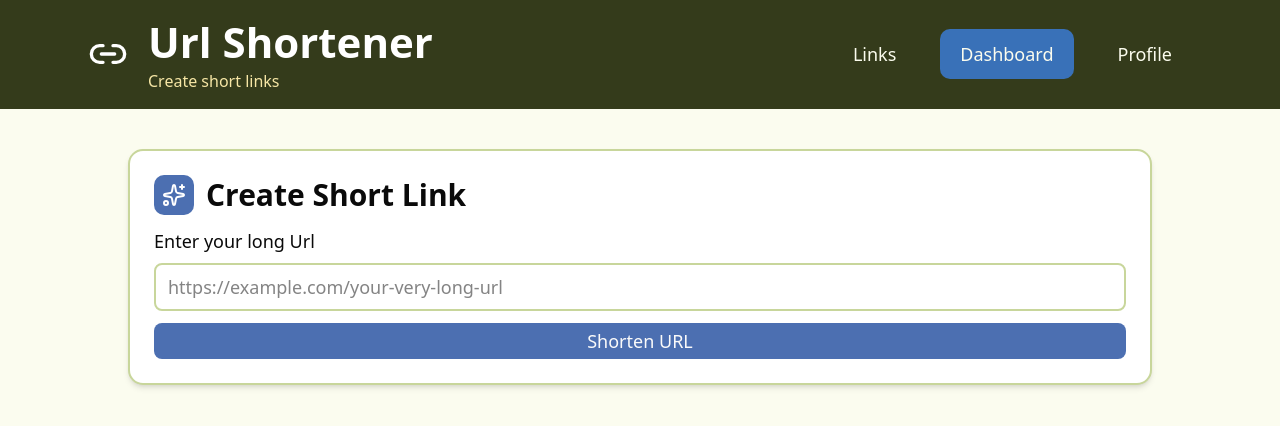
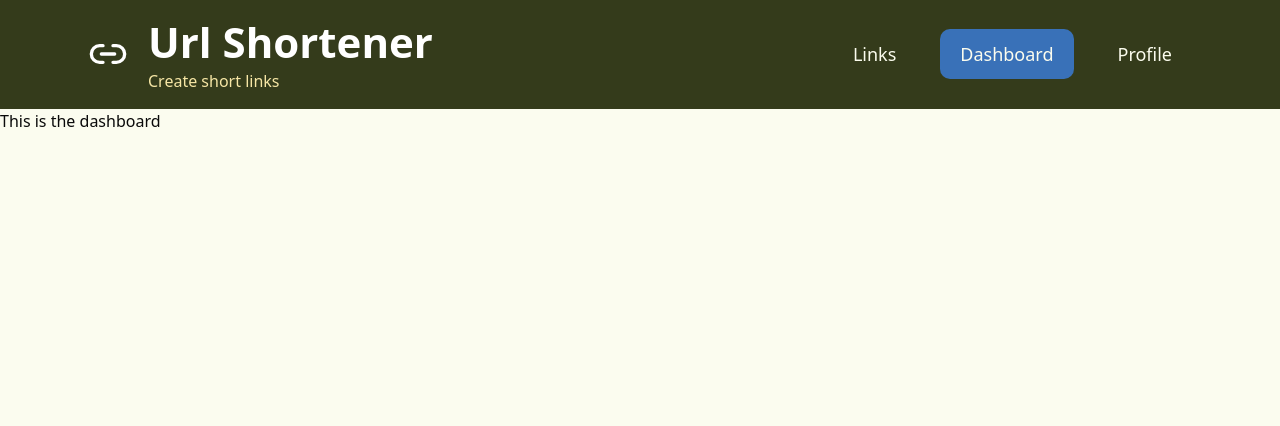
Before and after one commit to SpiritSocks/URL-Shortener-SaaS, a React (Vite) app in the folder frontend/: page /home in a window 1280 px wide. Both pictures are taken after a click on the button "Dashboard". Shown: the top 426 px of the page. Built offline with nearby package versions, Linux system fonts and the light colour scheme.

Commit message:
Made the Links menu and implemented lift state up to switch menus

```diff
--- a/frontend/src/pages/LoginRegistrationPage/LoginRegistrationPage.tsx
+++ b/frontend/src/pages/LoginRegistrationPage/LoginRegistrationPage.tsx
@@ -18,12 +18,12 @@ const LoginRegistrationPage = () => {
 
     const handleLogin = () => {
         console.log('login')
-        navigate('/linkshomepage')
+        navigate('/home')
     }
 
     const handleRegistration = () => {
         console.log('register')
-        navigate('/linkshomepage')
+        navigate('/home')
     }
 
     const [mode, setMode] = useState<'login' | 'register'>('login');
--- a/frontend/src/pages/MainPage/MainPage.tsx
+++ b/frontend/src/pages/MainPage/MainPage.tsx
@@ -1,13 +1,32 @@
+import { useState } from 'react';
 
 import Header from '../../shared/components/Header/Header';
 import LinksMenu from '@/shared/components/LinksMenu/LinksMenu';
+import DashboardMenu from '@/shared/components/DashboardMenu/DashboardMenu';
 
 
 const MainPage = () => {
+
+    const [activeMenu, setActiveMenu] = useState<'links' | 'dashboard' | null>('links');
+
+    const handleMenuToggle = (menu: 'links' | 'dashboard') => {
+        setActiveMenu(menu);
+    };
+
     return (
         <>
-        <Header/>
-        <LinksMenu/>
+        <Header
+            activeMenu={activeMenu}
+            onMenuClick={handleMenuToggle}
+        />
+
+        <LinksMenu
+        isOpen={activeMenu === 'links'}
+        />
+
+        <DashboardMenu
+        isOpen={activeMenu === 'dashboard'}
+        />
         </>
     )
 }
--- /dev/null
+++ b/frontend/src/pages/ProfilePage/ProfilePage.tsx
@@ -0,0 +1,10 @@
+
+const ProfilePage = () => {
+    return (
+        <>
+        <h1>Profile Page!</h1>
+        </>
+    )
+}
+
+export default ProfilePage;
--- a/frontend/src/shared/components/DashboardMenu/DashboardMenu.tsx
+++ b/frontend/src/shared/components/DashboardMenu/DashboardMenu.tsx
@@ -0,0 +1,16 @@
+
+type DashboardMenuProps = {
+    isOpen: boolean;
+}
+
+
+const DashboardMenu = ({isOpen}: DashboardMenuProps) => {
+    if (!isOpen) return null;
+    return (
+        <>
+        <h1>This is the dashboard</h1>
+        </>
+    )
+}
+
+export default DashboardMenu;
--- a/frontend/src/shared/components/Header/Header.tsx
+++ b/frontend/src/shared/components/Header/Header.tsx
@@ -1,41 +1,32 @@
+// Header.tsx
 import { Button } from "@/components/ui/button";
-import { useState } from "react";
-import styles from "../Header/Header.module.css";
 import { Link2 } from "lucide-react";
+import { useNavigate } from "react-router-dom";
+import styles from "./Header.module.css";
 
+interface HeaderProps {
+  activeMenu: 'links' | 'dashboard' | null;
+  onMenuClick: (menu: 'links' | 'dashboard') => void;
+}
 
-const Header = () => {
-  const [activeButton, setActiveButton] = useState<string | null>(null);
+const Header = ({ activeMenu, onMenuClick }: HeaderProps) => {
 
-  const handleClick = (buttonId: string) => {
-    setActiveButton(activeButton === buttonId ? null : buttonId);
+  const navigate = useNavigate();
+
+  const handleProfileClick = () => {
+
+    navigate('/profile');
   };
 
   return (
     <header className="w-full bg-[#343b1b]">
-      <div
-        className="
-          mx-auto max-w-6xl
-          px-4 sm:px-6
-          py-4
-          flex flex-col gap-4
-          md:flex-row md:items-center md:justify-between
-        "
-      >
+      <div className="mx-auto max-w-6xl px-4 sm:px-6 py-4 flex flex-col gap-4 md:flex-row md:items-center md:justify-between">
         <div className="flex items-center gap-3 sm:gap-5 min-w-0">
           <div className="size-10 flex items-center">
-            <Link2 size={50} color="white"/>
+            <Link2 size={50} color="white" />
           </div>
-
           <div className="min-w-0">
-            <h1
-              className="
-                font-bold text-white
-                text-2xl sm:text-3xl lg:text-[42px]
-                leading-tight
-                wrap-break-word
-              "
-            >
+            <h1 className="font-bold text-white text-2xl sm:text-3xl lg:text-[42px] leading-tight">
               Url Shortener
             </h1>
             <p className="text-[#f6e6a5] text-sm sm:text-base">
@@ -43,31 +34,24 @@ const Header = () => {
             </p>
           </div>
         </div>
-        <nav
-          className="
-            flex flex-wrap
-            gap-2 sm:gap-3 md:gap-4 lg:gap-6
-            items-center
-            justify-start md:justify-end
-          "
-        >
+        <nav className="flex flex-wrap gap-2 sm:gap-3 md:gap-4 lg:gap-6 items-center justify-start md:justify-end">
           <Button
-            className={activeButton === "links" ? styles.button_active : styles.button_inactive}
-            onClick={() => handleClick("links")}
+            className={activeMenu === "links" ? styles.button_active : styles.button_inactive}
+            onClick={() => onMenuClick("links")}
           >
             Links
           </Button>
 
           <Button
-            className={activeButton === "dashboard" ? styles.button_active : styles.button_inactive}
-            onClick={() => handleClick("dashboard")}
+            className={activeMenu === "dashboard" ? styles.button_active : styles.button_inactive}
+            onClick={() => onMenuClick("dashboard")}
           >
             Dashboard
           </Button>
 
           <Button
-            className={activeButton === "profile" ? styles.button_active : styles.button_inactive}
-            onClick={() => handleClick("profile")}
+            className={styles.button_inactive}
+            onClick={handleProfileClick}
           >
             Profile
           </Button>
--- a/frontend/src/shared/components/LinksMenu/LinksMenu.tsx
+++ b/frontend/src/shared/components/LinksMenu/LinksMenu.tsx
@@ -1,23 +1,23 @@
 import { Button } from "@/components/ui/button";
 import { Sparkles } from "lucide-react";
 
+type LinksMenuProps = {
+  isOpen: boolean;
+}
 
-const LinksMenu = () => {
+const LinksMenu = ({ isOpen }: LinksMenuProps) => {
+  if (!isOpen) return null;
   return (
     <>
-    <section className="flex justify-center px-4 sm:px-6">
-      <div
-        className=" w-full max-w-5xl bg-white border-2 border-[#c8d69b]
-        shadow-md rounded-[15px] mt-6 sm:mt-10 p-4 sm:p-6">
+    <section className="flex justify-center px-4 pb-6 sm:px-6">
+      <div className=" w-full max-w-5xl bg-white border-2 border-[#c8d69b] shadow-md rounded-[15px] mt-6 p-4 sm:p-6">
         <div className="flex items-center gap-3">
             <div className="sm:w-10 sm:h-10 flex items-center justify-center rounded-lg bg-[#4c6fb1]">
                 <Sparkles color="white"/>
             </div>
-          <h3 className="font-semibold text-base sm:text-3xl">Create Short Link</h3>
+          <h3 className="text-[#343b1b] font-semibold text-base sm:text-3xl">Create Short Link</h3>
         </div>
-        <label className="block mt-3 text-sm sm:text-lg">
-          Enter your long Url
-        </label>
+        <label className="block mt-3 text-sm sm:text-lg">Enter your long url</label>
         <input type="text" placeholder="https://example.com/your-very-long-url"
         className=" mt-2 w-full border-2 border-[#c8d69b] rounded-md
         px-3 py-2 text-sm sm:text-lg outline-none focus:ring-2 focus:ring-green-600/30"
@@ -25,6 +25,16 @@ const LinksMenu = () => {
         <Button className="mt-3 w-full bg-[#4c6fb1] text-sm sm:text-lg">Shorten URL</Button>
       </div>
     </section>
+
+    <section className="flex justify-center items-center px-4 pb-6 mt-4">
+      <div className="flex flex-col w-full max-w-5xl gap-2">
+        <h1 className="text-[#343b1b] font-bold text-sm sm:text-3xl">Your links</h1>
+        <div className="flex flex-col justify-center items-center bg-white border-2 border-[#c8d69b] shadow-md rounded-[15px] p-4 sm:p-6">
+          <h2 className="text-[#343b1b] font-bold text-sm sm:text-2xl">No links yet</h2>
+          <p>Create your first short link to get started with traking and analytics</p>
+        </div>
+      </div>
+    </section>
     </>
   );
 };
```
Also changed, not shown: frontend/src/app/main.tsx (+7 -7 lines).
